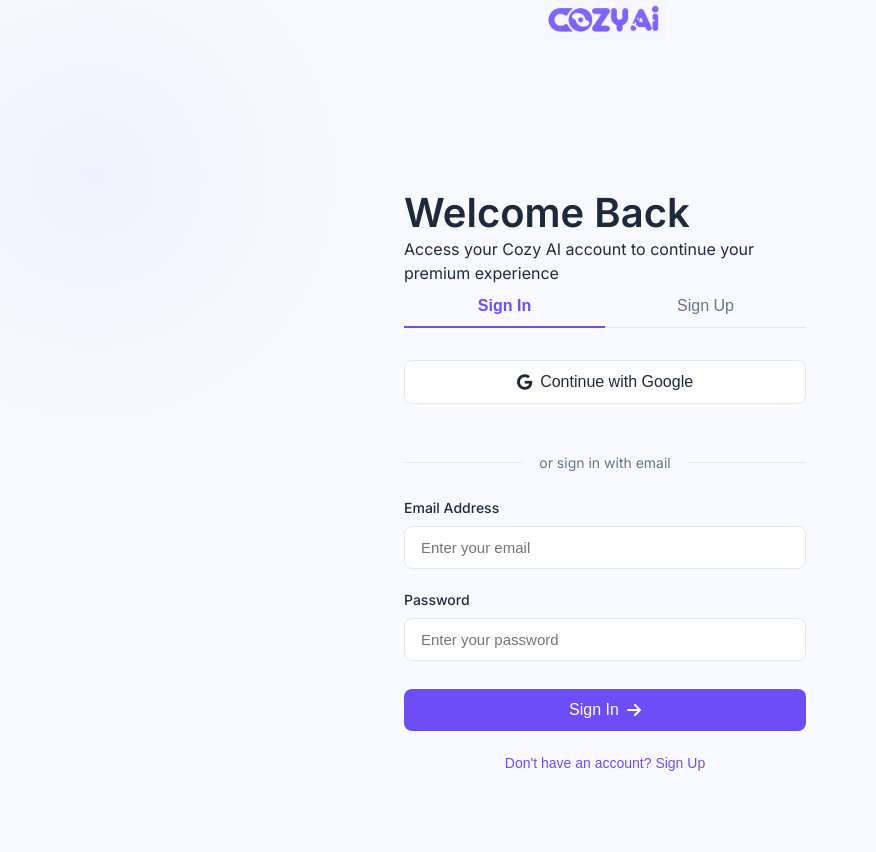
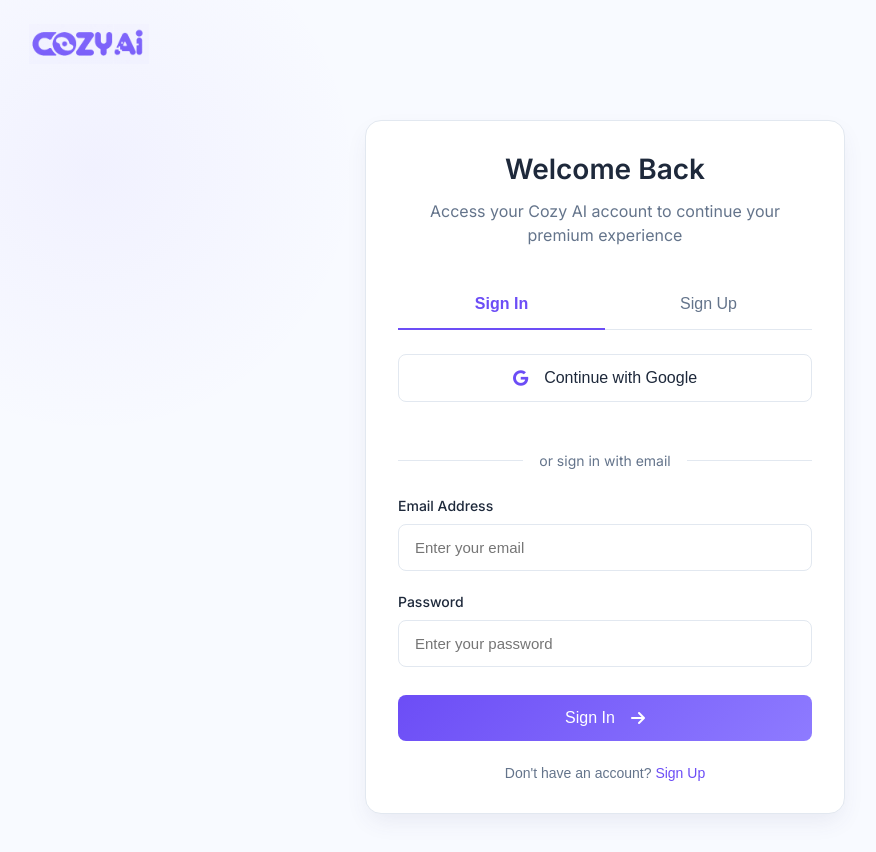
Before and after one commit to thealexcode/CozyAi, a plain HTML site: page auth.html in a window 1280 px wide. Shown: the whole page, without its empty margins (35-911 px from the left). Drawn offline with Linux system fonts and the light colour scheme; no server answers.

Commit message:
update auth.css

```diff
--- a/assets/css/auth.css
+++ b/assets/css/auth.css
@@ -1,37 +1,56 @@
-.auth-container {
-    max-width: 450px;
-    margin: 0 auto;
-    padding: 2rem 1.5rem;
+.auth-wrapper {
     min-height: 100vh;
     display: flex;
     flex-direction: column;
-    justify-content: center;
 }
 
 .auth-header {
-    text-align: center;
-    margin-bottom: 2.5rem;
+    padding: 1.5rem 0;
 }
 
-.auth-header .logo {
-    justify-content: center;
-    margin-bottom: 1rem;
-    font-size: 1.5rem;
+.auth-main {
+    flex: 1;
+    display: flex;
+    align-items: center;
+    padding: 2rem 0;
 }
 
-.auth-header p {
+.auth-container {
+    width: 100%;
+    max-width: 480px;
+    margin: 0 auto;
+    padding: 2rem;
+    background-color: var(--card-bg);
+    border-radius: 16px;
+    box-shadow: 0 10px 25px -5px rgba(66, 72, 116, 0.1);
+    border: 1px solid var(--border);
+}
+
+.auth-header-content {
+    text-align: center;
+    margin-bottom: 2rem;
+}
+
+.auth-header-content h1 {
+    font-size: 1.75rem;
+    margin-bottom: 0.75rem;
+    color: var(--text);
+}
+
+.auth-header-content .subtitle {
     color: var(--text-light);
+    font-size: 1rem;
 }
 
 .auth-tabs {
     display: flex;
     border-bottom: 1px solid var(--border);
-    margin-bottom: 2rem;
+    margin-bottom: 1.5rem;
 }
 
 .auth-tab {
     flex: 1;
-    padding: 0.75rem;
+    padding: 1rem;
     background: none;
     border: none;
     font-size: 1rem;
@@ -39,6 +58,7 @@
     color: var(--text-light);
     cursor: pointer;
     position: relative;
+    transition: all 0.3s ease;
 }
 
 .auth-tab.active {
@@ -67,14 +87,24 @@
 
 .btn-google {
     width: 100%;
+    padding: 0.875rem;
     margin-bottom: 1.5rem;
-    background-color: var(--white);
+    background-color: var(--card-bg);
     border: 1px solid var(--border);
     color: var(--text);
+    border-radius: 8px;
+    font-weight: 500;
+    transition: all 0.3s ease;
 }
 
 .btn-google:hover {
     background-color: var(--background);
+    border-color: var(--primary-light);
+}
+
+.btn-google i {
+    margin-right: 0.5rem;
+    color: var(--primary);
 }
 
 .divider {
@@ -113,10 +143,10 @@
 
 .form-input {
     width: 100%;
-    padding: 0.75rem 1rem;
+    padding: 0.875rem 1rem;
     border: 1px solid var(--border);
-    border-radius: var(--radius);
-    background-color: var(--white);
+    border-radius: 8px;
+    background-color: var(--card-bg);
     color: var(--text);
     font-size: 0.9375rem;
     outline: none;
@@ -125,7 +155,7 @@
 
 .form-input:focus {
     border-color: var(--primary);
-    box-shadow: 0 0 0 2px rgba(67, 97, 238, 0.2);
+    box-shadow: 0 0 0 2px rgba(108, 77, 246, 0.2);
 }
 
 .error-message {
@@ -135,24 +165,70 @@
     display: none;
 }
 
+.btn-primary {
+    width: 100%;
+    padding: 0.875rem 1.5rem;
+    margin-top: 0.5rem;
+    background: linear-gradient(135deg, var(--primary), var(--primary-light));
+    color: white;
+    border: none;
+    border-radius: 8px;
+    font-weight: 500;
+    transition: all 0.3s ease;
+}
+
+.btn-primary:hover {
+    transform: translateY(-2px);
+    box-shadow: 0 8px 20px -5px rgba(108, 77, 246, 0.3);
+}
+
+.btn-primary i {
+    margin-left: 0.5rem;
+    transition: transform 0.3s ease;
+}
+
+.btn-primary:hover i {
+    transform: translateX(3px);
+}
+
 .auth-toggle {
     display: block;
     width: 100%;
     margin-top: 1.5rem;
     background: none;
     border: none;
-    color: var(--primary);
+    color: var(--text-light);
     font-size: 0.875rem;
-    font-weight: 500;
     text-align: center;
     cursor: pointer;
+    transition: all 0.3s ease;
 }
 
-.auth-toggle:hover {
+.auth-toggle span {
+    color: var(--primary);
+    font-weight: 500;
+    transition: all 0.3s ease;
+}
+
+.auth-toggle:hover span {
     text-decoration: underline;
 }
 
-#login-button, #signup-button {
-    width: 100%;
-    margin-top: 0.5rem;
+@keyframes fadeIn {
+    from { opacity: 0; transform: translateY(10px); }
+    to { opacity: 1; transform: translateY(0); }
 }
+
+/* Responsive adjustments */
+@media (max-width: 576px) {
+    .auth-container {
+        padding: 1.5rem;
+        border-radius: 0;
+        border: none;
+        box-shadow: none;
+    }
+
+    .auth-header {
+        padding: 1rem 0;
+    }
+}
```
